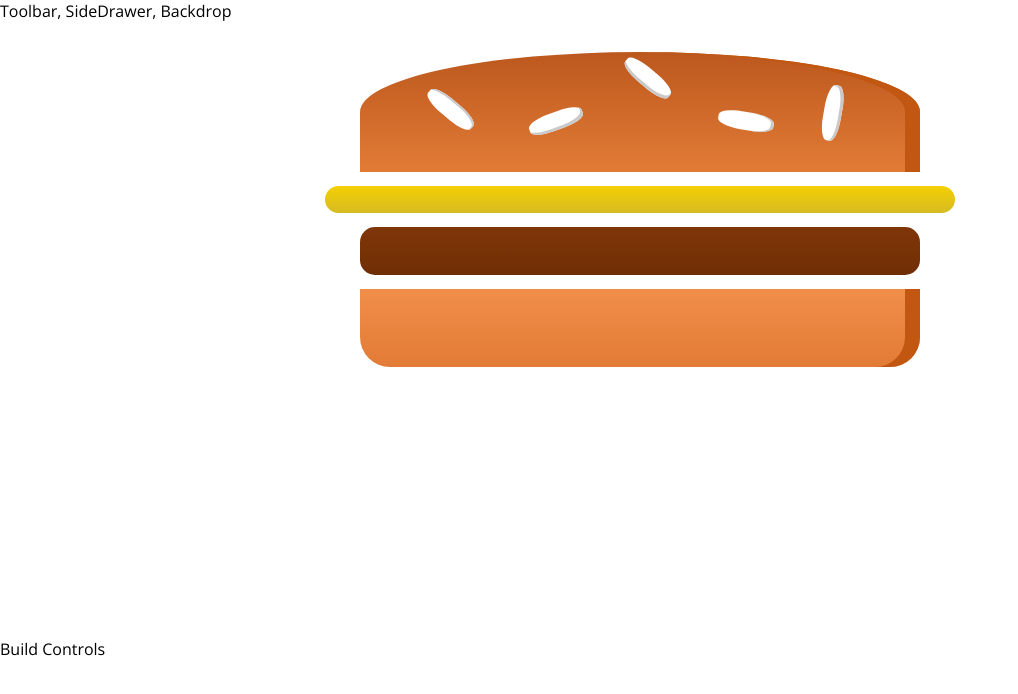
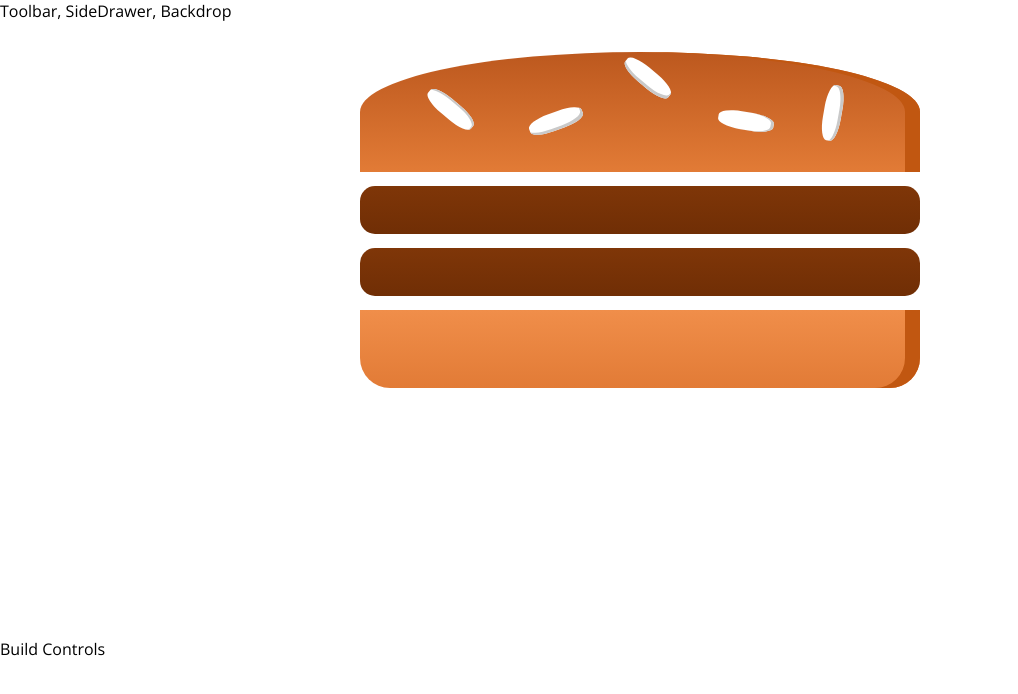
Before and after one commit to davidhartman00/react-hamburger, a React (Create React App) app in the folder react-hamburger/: page / in a window 1280 px wide. Shown: the top 694 px of the page, without its empty margins (0-1018 px from the left). Built offline with nearby package versions, Linux system fonts and the light colour scheme.

Commit message:
added proptype checking

```diff
--- a/react-hamburger/src/components/Burger/Burger.js
+++ b/react-hamburger/src/components/Burger/Burger.js
@@ -4,11 +4,16 @@
 import BurgerIngredient from "./BurgerIngredient/BurgerIngredient"
 
 const burger = (props) =>{
+    const transformedIngredients = Object.keys(props.ingredients)//pulled out the keys names into an array
+        .map(igKey =>{ //loop over key titles
+            return [...Array(props.ingredients[igKey])].map((_,i) => { //return an array of the quantity of each key, then map over each
+                 return <BurgerIngredient key={igKey + i } type={igKey} /> //build an array of JSX to return
+            })
+        })
     return (
         <div className={style.Burger}>
             <BurgerIngredient type="bread-top" />
-            <BurgerIngredient type="cheese" />
-            <BurgerIngredient type="meat" />
+            {transformedIngredients}
             <BurgerIngredient type="bread-bottom" />
         </div>
     );
--- a/react-hamburger/src/containers/BurgerBuilder/BurgerBuilder.js
+++ b/react-hamburger/src/containers/BurgerBuilder/BurgerBuilder.js
@@ -4,10 +4,22 @@
 import Burger from '../../components/Burger/Burger'
 
 class BurgerBuilder extends Component {
+    // constructor(props){
+    //     super(props)
+    //     this.state = {...}
+    // }
+    state = {
+        ingredients : {
+            salad: 0,
+            bacon: 0,
+            cheese: 0,
+            meat: 2
+        }
+    }
     render() {
         return (
             <Aux>
-                <div><Burger /></div>
+                <Burger ingredients={this.state.ingredients} />
                 <div>Build Controls</div>
             </Aux>
         )
```
